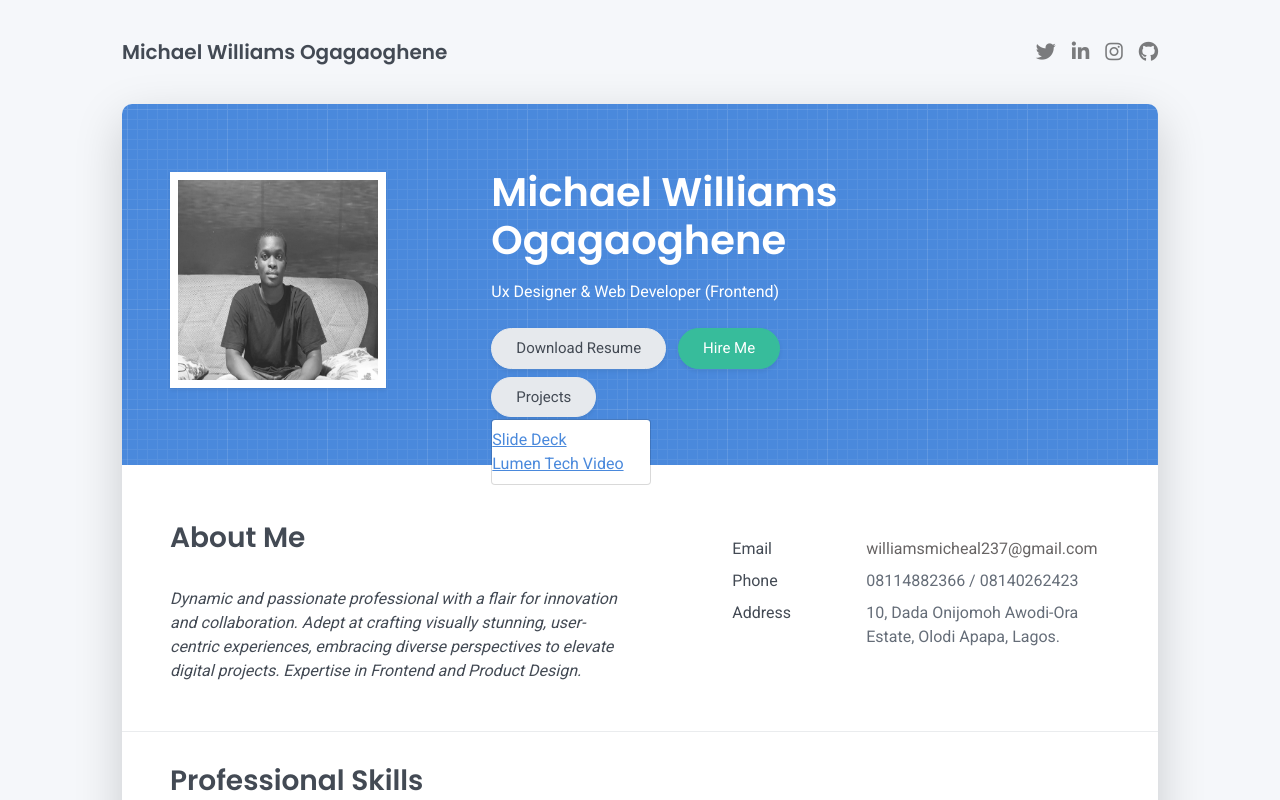
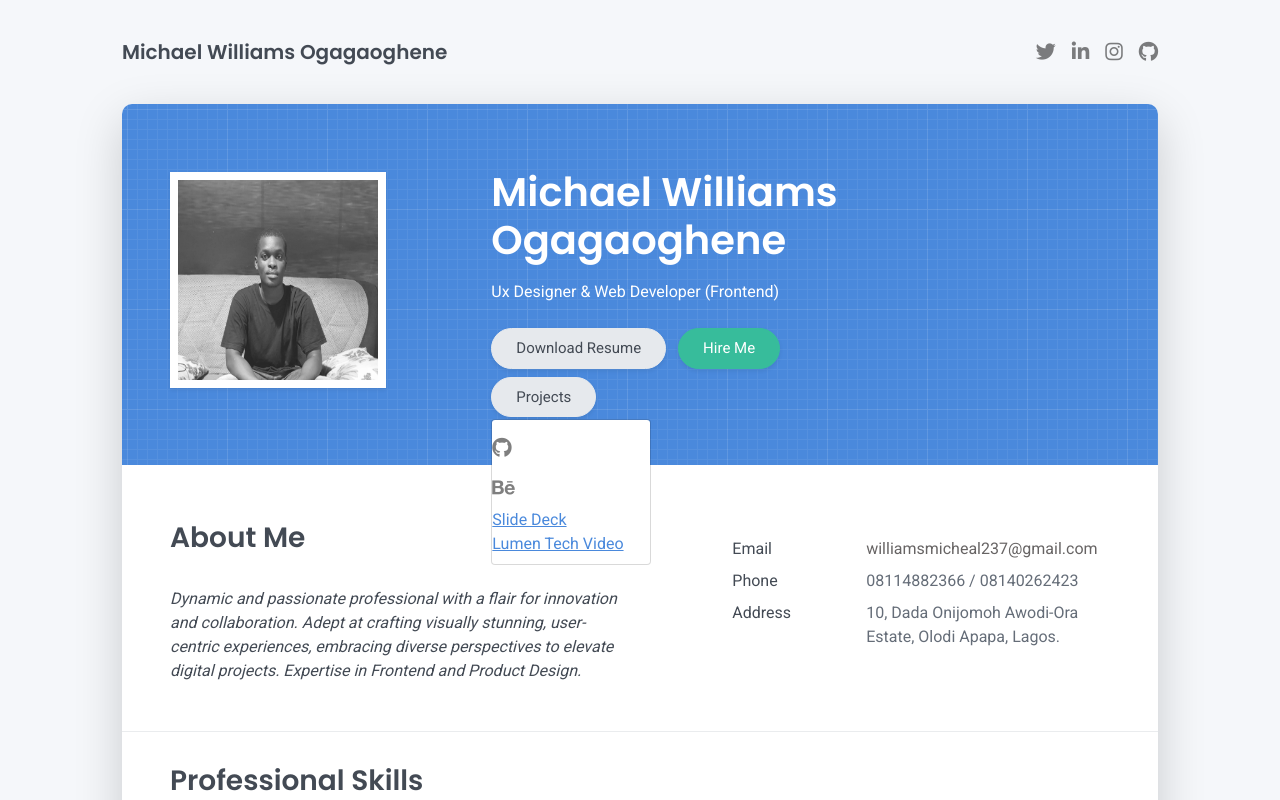
Before and after one commit to phatwillis/portfolio, a website: page index.html in a window 1280 px wide. Both pictures are taken after a click on the link "Projects". Shown: the top 800 px of the page. Drawn offline with Linux system fonts and the light colour scheme.

Commit message:
Update index.html

```diff
--- a/index.html
+++ b/index.html
@@ -69,6 +69,8 @@
               Projects
             </a>
             <ul class="dropdown-menu" aria-labelledby="projectsDropdown">
+              <li><a class="nav-link" href="https://github.com/phatwillis" title="Github"><i class="fa fa-github"></i><span class="menu-title sr-only">Github</span></a></li>
+             <li><a class="nav-link" href="https://www.behance.net/williamsmicheal" title="Behance"><i class="fa fa-behance"></i><span class="menu-title sr-only">Behance</span></a></li>
               <li><a href="https://docs.google.com/presentation/d/1MNRGotQ8Ak3tChyZpGaUTtOSYBp9XV-C/edit?usp=sharing&ouid=102715831252649447490&rtpof=true&sd=true">Slide Deck</a></li>
               <li><a href="https://youtu.be/6bM7QkWTDcc">Lumen Tech Video</a></li>
             </ul>
```
